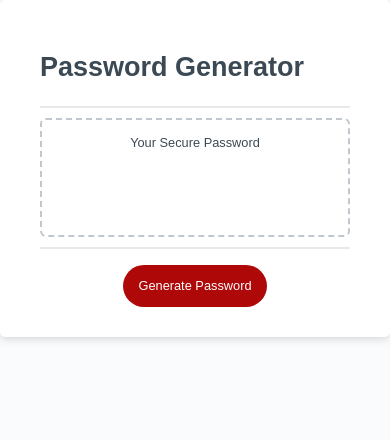
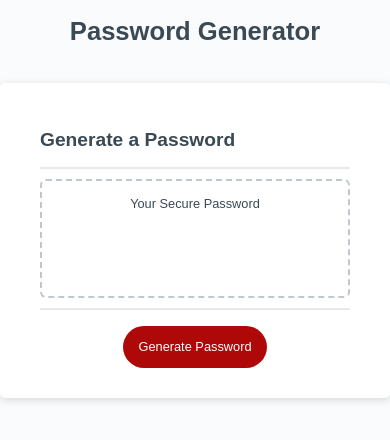
Before and after one commit to aisha-ysn/Password-Generator, a plain HTML site: page index.html in a window 390 px wide. Drawn offline with Linux system fonts and the light colour scheme.

Commit message:
more responsive to webpage size

```diff
--- a/assets/css/style.css
+++ b/assets/css/style.css
@@ -15,6 +15,11 @@ body,
 body {
   font-family: sans-serif;
   background-color: #f9fbfd;
+}
+
+h1{
+  text-align: center;
+  color: hsl(206, 17%, 28%);
 }
 
 .container {
@@ -139,6 +144,15 @@ button[disabled] {
 }
 
 @media (max-width: 690px) {
+
+  body{
+    font-size: 1rem;
+  }
+
+  .card{
+    font-size: 0.8rem;
+  }
+
   .btn {
     font-size: 1rem;
     margin: 16px 0px 0px 0px;
@@ -160,6 +174,14 @@ button[disabled] {
 
 @media (max-width: 500px) {
 
+body{
+  font-size: 0.8rem;
+}
+
+.card{
+  font-size: 0.8rem;
+}
+
 .btn {
   font-size: 0.8rem;
   margin: 16px 0px 0px 0px;
--- a/index.html
+++ b/index.html
@@ -7,32 +7,16 @@
     <title>Password Generator</title>
     <link rel="stylesheet" href="./assets/css/style.css" />
   </head>
+
+<header>
+  <h1>Password Generator</h1>
+</header>
+
   <body>
-<!--
-    <div class="container">
-      <header>
-        <h1>Password Generator</h1>
-      </header>
-
-      <div class="card">
-        <div class="card-header">
-          <h2>Generate a Password</h2>
-        </div>
-        <div class="card-body">
-          <span id="result"></span>
-          <textarea
-            id="password"
-            placeholder = 'Your Secure Password'
-            onfocus="this.placeholder =''"
-            onblur="this.placeholder = 'Your Secure Password'"
-            aria-label="Generated Password"></textarea>
-
-        </div> -->
-
 
         <div class="card">
           <div class="card-header">
-          <h2>Password Generator</h2>
+          <h2>Generate a Password</h2>
           </div>
 
 
```
